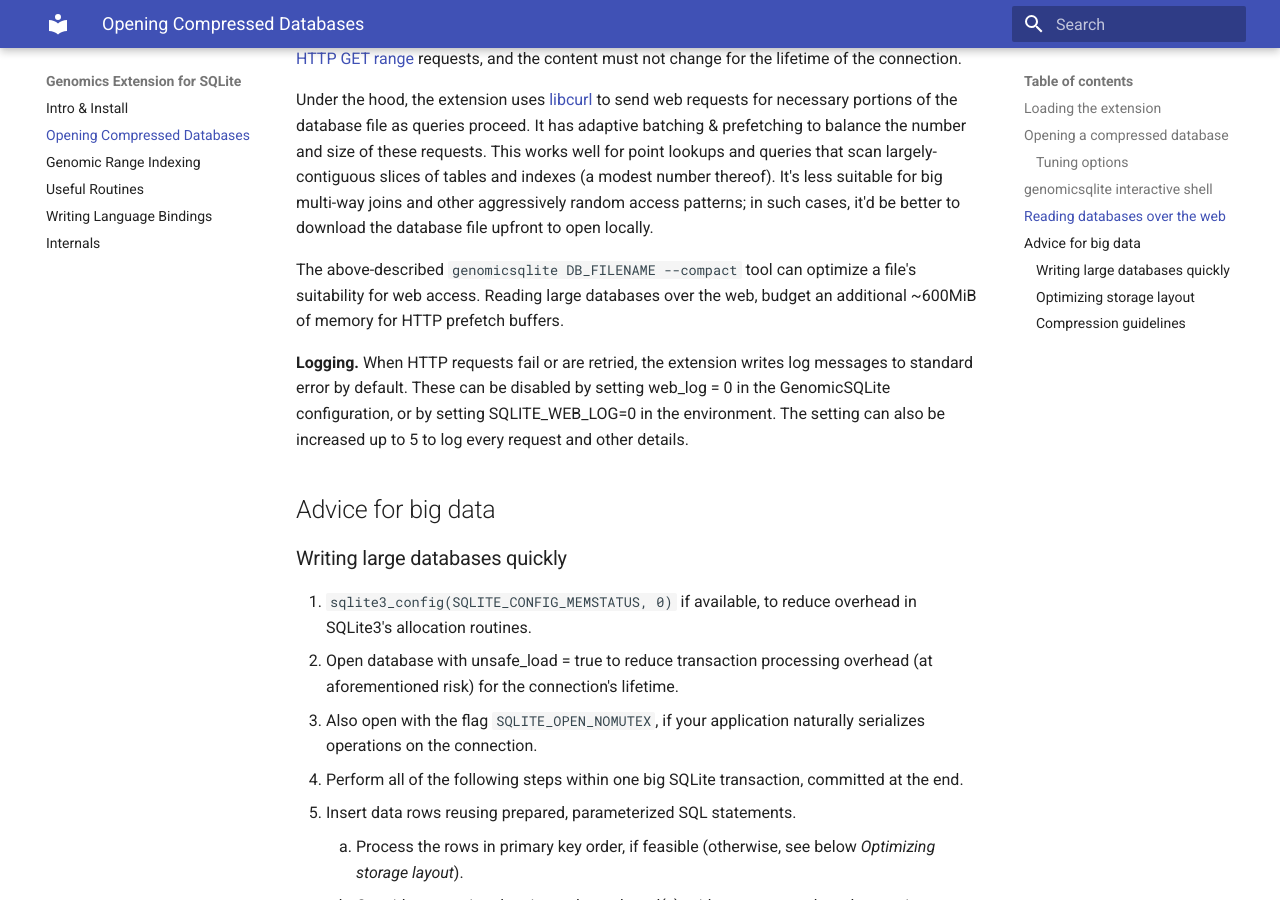
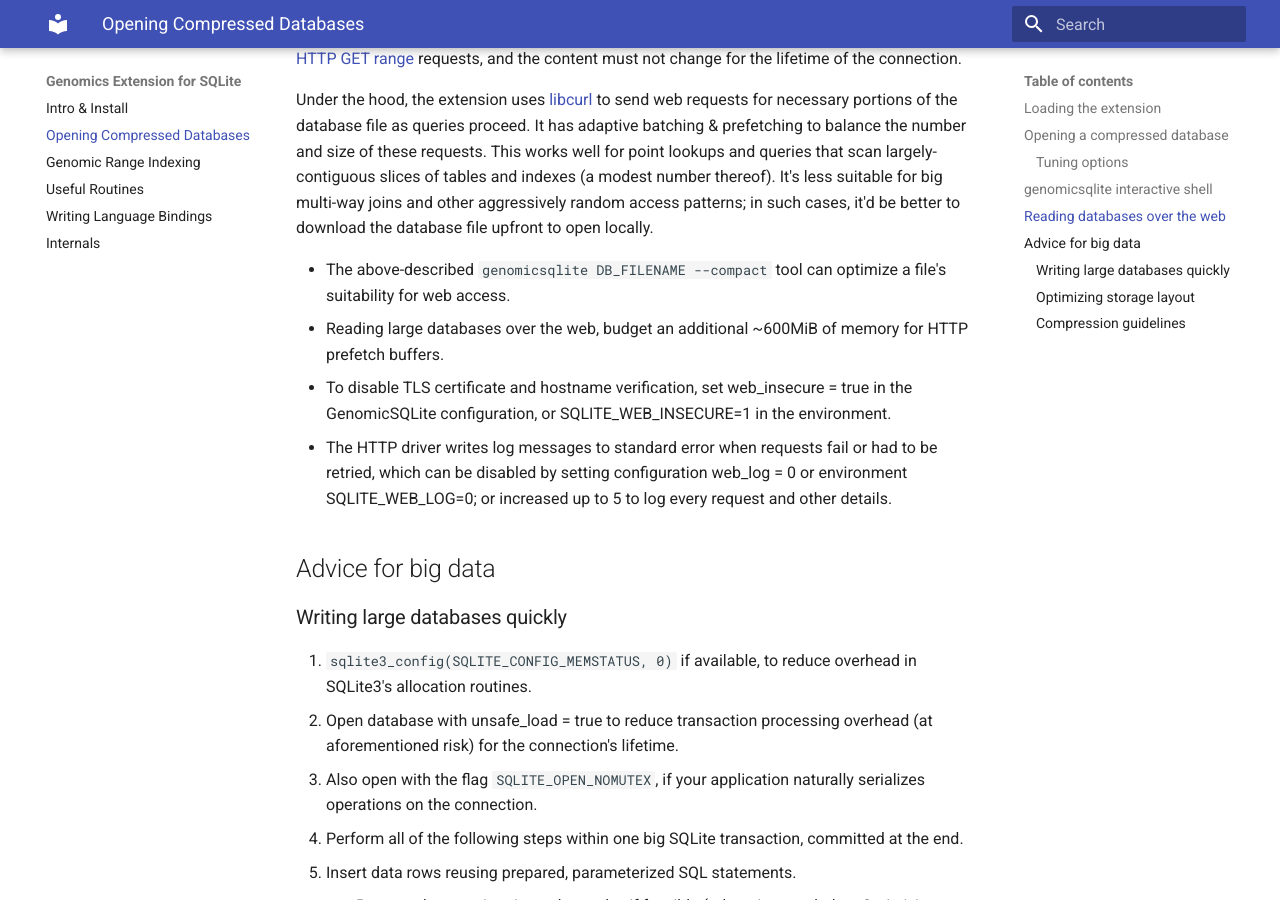
Before and after one commit to mlin/GenomicSQLite, an MkDocs documentation site: the page built from docs/guide_db.md, in a window 1280 px wide and 900 px high, scrolled down 2881 px. Built offline with MkDocs 1.6.1 and Material for MkDocs 9.7.7, drawn with Linux system fonts in a browser that asks for light colours.

Commit message:
document web_insecure

```diff
--- a/docs/guide_db.md
+++ b/docs/guide_db.md
@@ -202,9 +202,10 @@ The **GenomicSQLite Open** routine and the `genomicsqlite` utility also accept h
 
 Under the hood, the extension uses [libcurl](https://curl.se/libcurl/) to send web requests for necessary portions of the database file as queries proceed. It has adaptive batching & prefetching to balance the number and size of these requests. This works well for point lookups and queries that scan largely-contiguous slices of tables and indexes (a modest number thereof). It's less suitable for big multi-way joins and other aggressively random access patterns; in such cases, it'd be better to download the database file upfront to open locally.
 
-The above-described `genomicsqlite DB_FILENAME --compact` tool can optimize a file's suitability for web access. Reading large databases over the web, budget an additional ~600MiB of memory for HTTP prefetch buffers.
-
-**Logging.** When HTTP requests fail or are retried, the extension writes log messages to standard error by default. These can be disabled by setting web_log = 0 in the GenomicSQLite configuration, or by setting SQLITE_WEB_LOG=0 in the environment. The setting can also be increased up to 5 to log every request and other details.
+* The above-described `genomicsqlite DB_FILENAME --compact` tool can optimize a file's suitability for web access.
+* Reading large databases over the web, budget an additional ~600MiB of memory for HTTP prefetch buffers.
+* To disable TLS certificate and hostname verification, set web_insecure = true in the GenomicSQLite configuration, or SQLITE_WEB_INSECURE=1 in the environment.
+* The HTTP driver writes log messages to standard error when requests fail or had to be retried, which can be disabled by setting configuration web_log = 0 or environment SQLITE_WEB_LOG=0; or increased up to 5 to log every request and other details.
 
 ## Advice for big data
 
```
